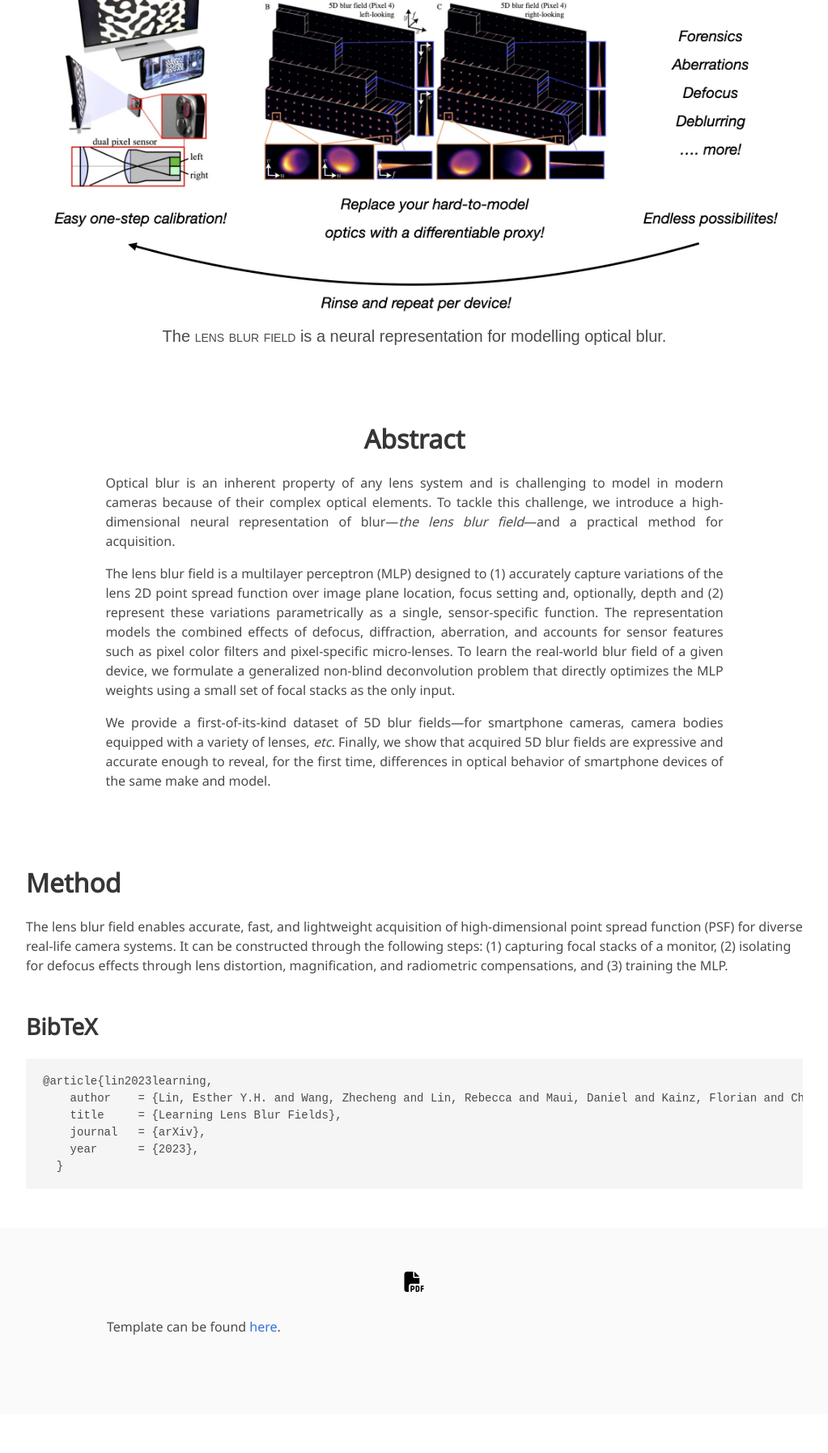
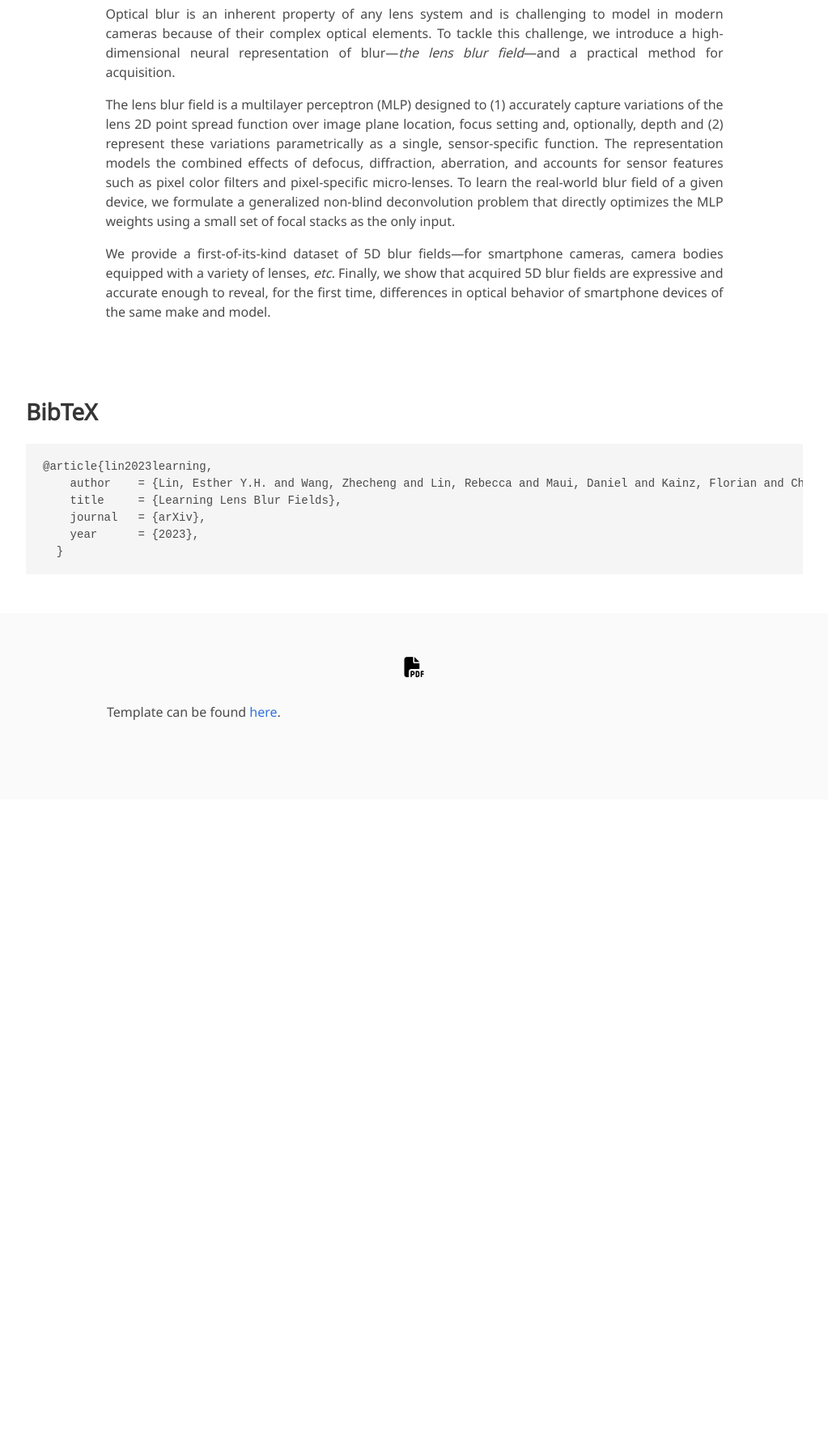
Before and after one commit to blur-fields/blur-fields.github.io, a plain HTML site: page index.html in a window 1280 px wide. Shown: the part 452-2246 px from the top of the page at 81% size, without its empty margins (128-1151 px from the left). After the commit the page ends 1439 px from the top, so only its background shows below. Drawn offline with nearby package versions, Linux system fonts and the light colour scheme; some icons are missing; a web font is replaced by a local one.

```diff
--- a/index.html
+++ b/index.html
@@ -122,12 +122,9 @@
   </div>
 </section>
 
-<section class="hero teaser">
+<!-- <section class="hero teaser">
   <div class="container is-max-desktop">
     <div class="hero-body">
-      <!-- <video id="teaser" autoplay muted loop playsinline height="100%">
-        <source src="./static/videos/teaser.mp4" type="video/mp4">
-      </video> -->
       <img src="./static/images/teaser.png"
         class="interpolation-image"
         alt="Blur field for Pixel 4 wide dual pixel camera."/>
@@ -136,7 +133,7 @@
       </h2>
     </div>
   </div>
-</section>
+</section> -->
 
 <section class="section">
   <div class="container is-max-desktop">
@@ -161,7 +158,7 @@
 </section>
 
 
-<section class="section">
+<!-- <section class="section">
   <div class="container is-max-desktop">
 
     <h2 class="title is-3">Method</h2>
@@ -171,7 +168,7 @@
       </p>
     </div>
   </div>
-</div>
+</div> -->
 
 <section class="section" id="BibTeX">
     <div class="container is-max-desktop content">
```
Also changed, not shown: 2 other files.
